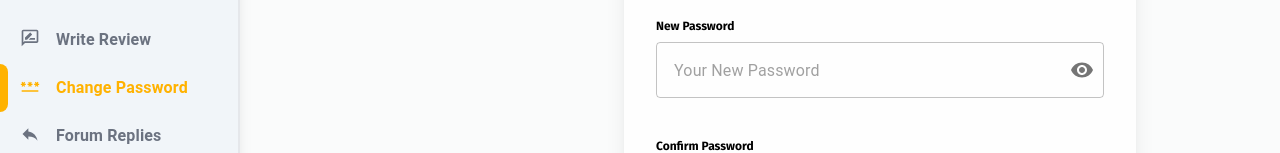
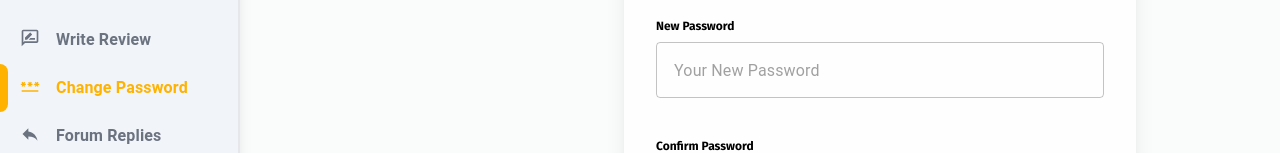
Before and after one commit to bhatta09/Room-Rental-System, a React (Vite) app: page /profile/change-password in a window 1280 px wide. Shown: the part 262-415 px from the top of the page. Built offline with nearby package versions, Linux system fonts and the light colour scheme.

Commit message:
-fix change password

```diff
--- a/src/components/Profile/ChangePassword.jsx
+++ b/src/components/Profile/ChangePassword.jsx
@@ -99,7 +99,7 @@ const ChangePassword = () => {
               required
               placeholder=" Your New Password"
               className="w-full px-3 py-2 border border-gray-300 rounded-lg focus:outline-none focus:ring focus:ring-blue-200"
-              InputProps={{
+              slotProps={{
                 endAdornment: (
                   <InputAdornment position="end">
                     <IconButton onClick={handleClickShowPassword} edge="end">
```
